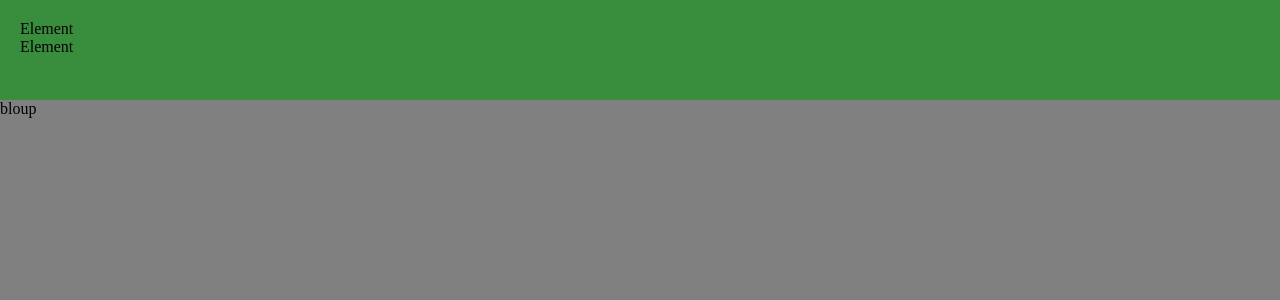
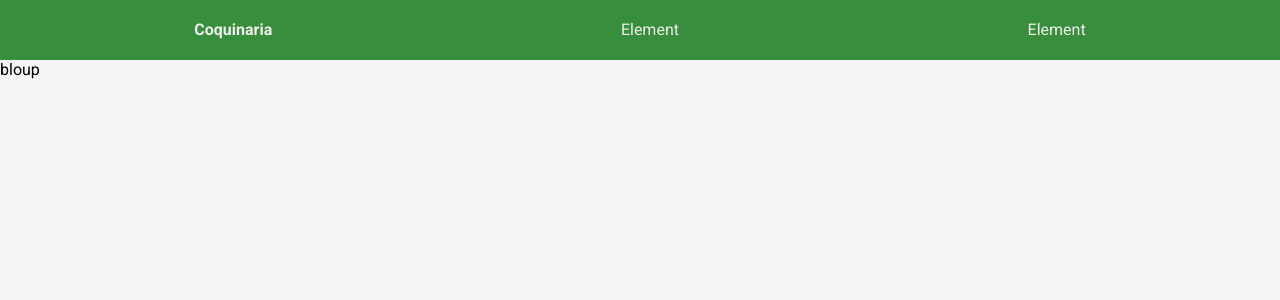
Before and after one commit to aHugues/coquinaria-frontend, a Vue app: page / in a window 1280 px wide. Shown: the top 300 px of the page. Built offline with nearby package versions, Linux system fonts and the light colour scheme.

Commit message:
add First basic version of navbar

```diff
--- a/src/App.vue
+++ b/src/App.vue
@@ -10,7 +10,7 @@
 </template>
 
 <script>
-import NavBar from './components/NavBar.vue';
+import NavBar from './components/NavBar/NavBar.vue';
 import MainPage from './components/MainPage.vue';
 
 export default {
@@ -23,8 +23,11 @@ export default {
 </script>
 
 <style lang="scss">
+@import url('https://fonts.googleapis.com/css?family=Roboto:300,400,500,700&display=swap');
+$navbar-height: 60px;
 body {
   margin: 0;
+  font-family: 'Roboto', sans-serif;
 }
 #app {
   position: fixed;
@@ -32,18 +35,18 @@ body {
   bottom: 0;
   left: 0;
   right: 0;
-  background-color: lightgrey;
+  background-color: #F5F5F5;
 }
 .navbar-wrapper {
   position: absolute;
   top: 0;
   left: 0;
   right: 0;
-  height: 100px;
+  height: $navbar-height;
 }
 .main-page-wrapper {
   position: absolute;
-  top: 100px;
+  top: $navbar-height;
   left: 0;
   right: 0;
   bottom: 0;
--- a/src/components/MainPage.vue
+++ b/src/components/MainPage.vue
@@ -14,6 +14,6 @@ export default {
 #main-page {
     height: 100%;
     width: 100%;
-    background-color: grey;
+    background-color: #F5F5F5;
 }
 </style>
--- a/src/components/NavBar.vue
+++ b/src/components/NavBar/NavBar.vue
@@ -1,5 +1,6 @@
 <template>
     <div class="navbar">
+        <NavTitle></NavTitle>
         <NavElement></NavElement>
         <NavElement></NavElement>
     </div>
@@ -7,11 +8,13 @@
 
 <script>
 import NavElement from './NavElement.vue';
+import NavTitle from './NavTitle.vue';
 
 export default {
     name: "NavBar",
     components: {
         NavElement,
+        NavTitle,
     }
 }
 </script>
@@ -24,6 +27,9 @@ export default {
     background-color: #388E3C;
     padding: 20px;
     box-sizing: border-box;
+    display: flex;
+    flex-direction: row;
+    justify-content: space-around;
 }
 
 </style>
--- a/src/components/NavElement.vue
+++ b/src/components/NavBar/NavElement.vue
@@ -12,5 +12,8 @@ export default {
 
 
 <style lang="scss">
+.nav-element-wrapper {
+    color: #EEEEEE;
+}
 
 </style>
--- /dev/null
+++ b/src/components/NavBar/NavTitle.vue
@@ -0,0 +1,20 @@
+<template>
+    <div class="nav-title">
+        Coquinaria
+    </div>
+</template>
+
+<script>
+export default {
+    name: 'NavTitle'
+
+}
+</script>
+
+<style>
+.nav-title {
+    color: #EEEEEE;
+    font-weight: bold;
+}
+
+</style>
```
